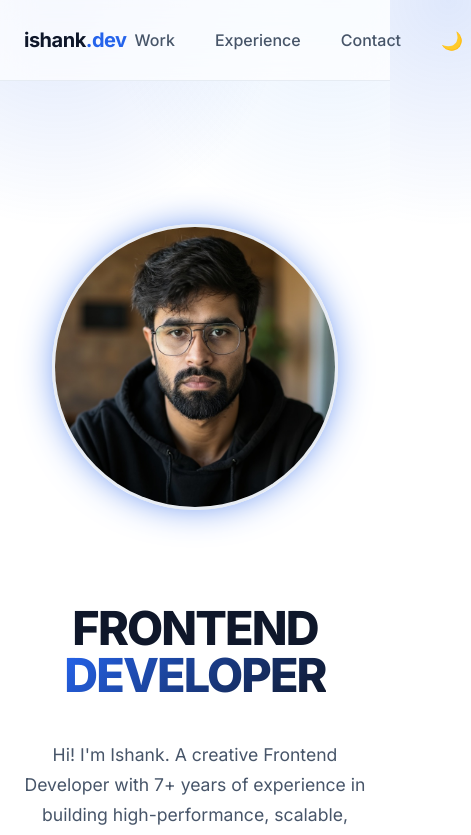
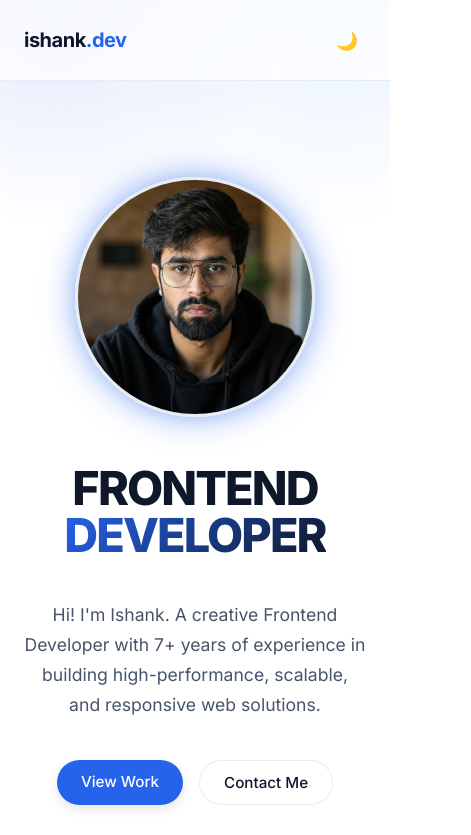
Before and after one commit to ishankgupta95/portfolio-website, a React (Vite) app: page / in a window 390 px wide. Shown: the top 835 px of the page, 471 px wide, since content can reach past the window. Built offline with nearby package versions, Linux system fonts and the light colour scheme.

Commit message:
style update for small screens

```diff
--- a/src/Navbar.tsx
+++ b/src/Navbar.tsx
@@ -28,9 +28,9 @@ const Navbar: React.FC<NavbarProps> = ({ theme, toggleTheme }) => {
         </div>
 
         <div style={{ display: 'flex', alignItems: 'center', gap: '1.5rem' }}>
-          <a href="#projects" style={{ fontWeight: 500, color: 'var(--text-secondary)', padding: '0.5rem' }}>Work</a>
-          <a href="#experience" style={{ fontWeight: 500, color: 'var(--text-secondary)', padding: '0.5rem' }}>Experience</a>
-          <a href="mailto:ishank1995@gmail.com" style={{ fontWeight: 500, color: 'var(--text-secondary)', padding: '0.5rem' }}>Contact</a>
+          <a href="#projects" className="nav-link">Work</a>
+          <a href="#experience" className="nav-link">Experience</a>
+          <a href="mailto:ishank1995@gmail.com" className="nav-link">Contact</a>
 
           <button
             onClick={toggleTheme}
--- a/src/index.css
+++ b/src/index.css
@@ -30,8 +30,13 @@
   --gradient-2: rgba(192, 132, 252, 0.15);
 }
 
+*, *::before, *::after {
+  box-sizing: border-box;
+}
+
 body {
   margin: 0;
+  overflow-x: hidden;
   font-family: 'Inter', sans-serif;
   background-color: var(--bg-color);
   background-image:
@@ -51,6 +56,19 @@ a {
 
 button {
   font-family: inherit;
+}
+
+/* Navbar */
+.nav-link {
+  font-weight: 500;
+  color: var(--text-secondary);
+  padding: 0.5rem;
+}
+
+@media (max-width: 600px) {
+  .nav-link {
+    display: none;
+  }
 }
 
 /* Utilities */
@@ -162,7 +180,7 @@ button {
 }
 
 .hero-image-container {
-  flex: 0 0 380px;
+  flex: 0 0 min(380px, 100%);
   display: flex;
   justify-content: center;
   align-items: center;
@@ -196,6 +214,12 @@ button {
     display: flex;
     flex-direction: column;
     align-items: center;
+    width: 100%;
+  }
+
+  .hero-image-container {
+    flex: 0 0 auto;
+    width: 100%;
   }
 
   .hero-title {
@@ -203,7 +227,7 @@ button {
   }
 
   .hero-image {
-    max-width: 280px;
+    max-width: 240px;
   }
 }
 
```
